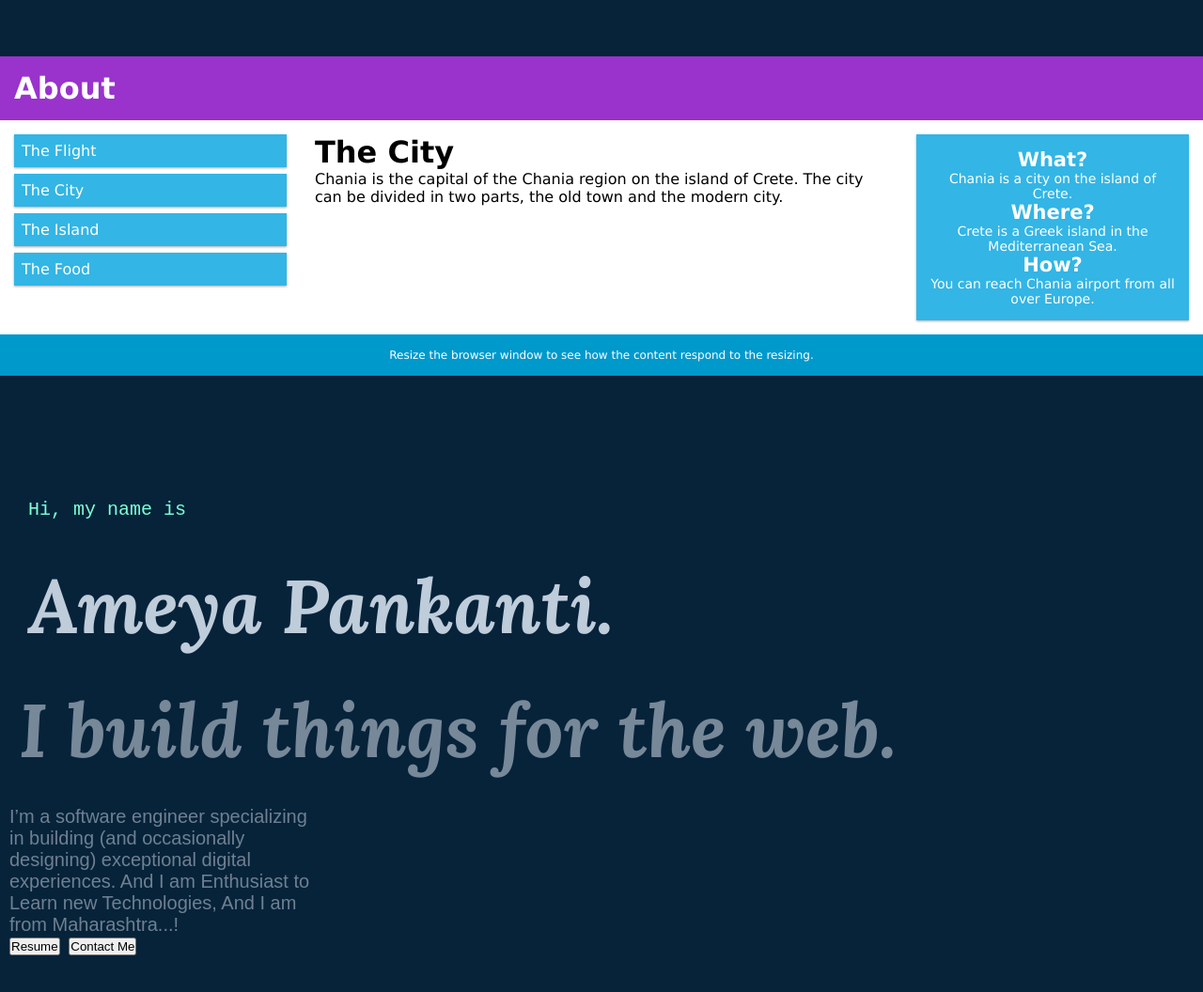
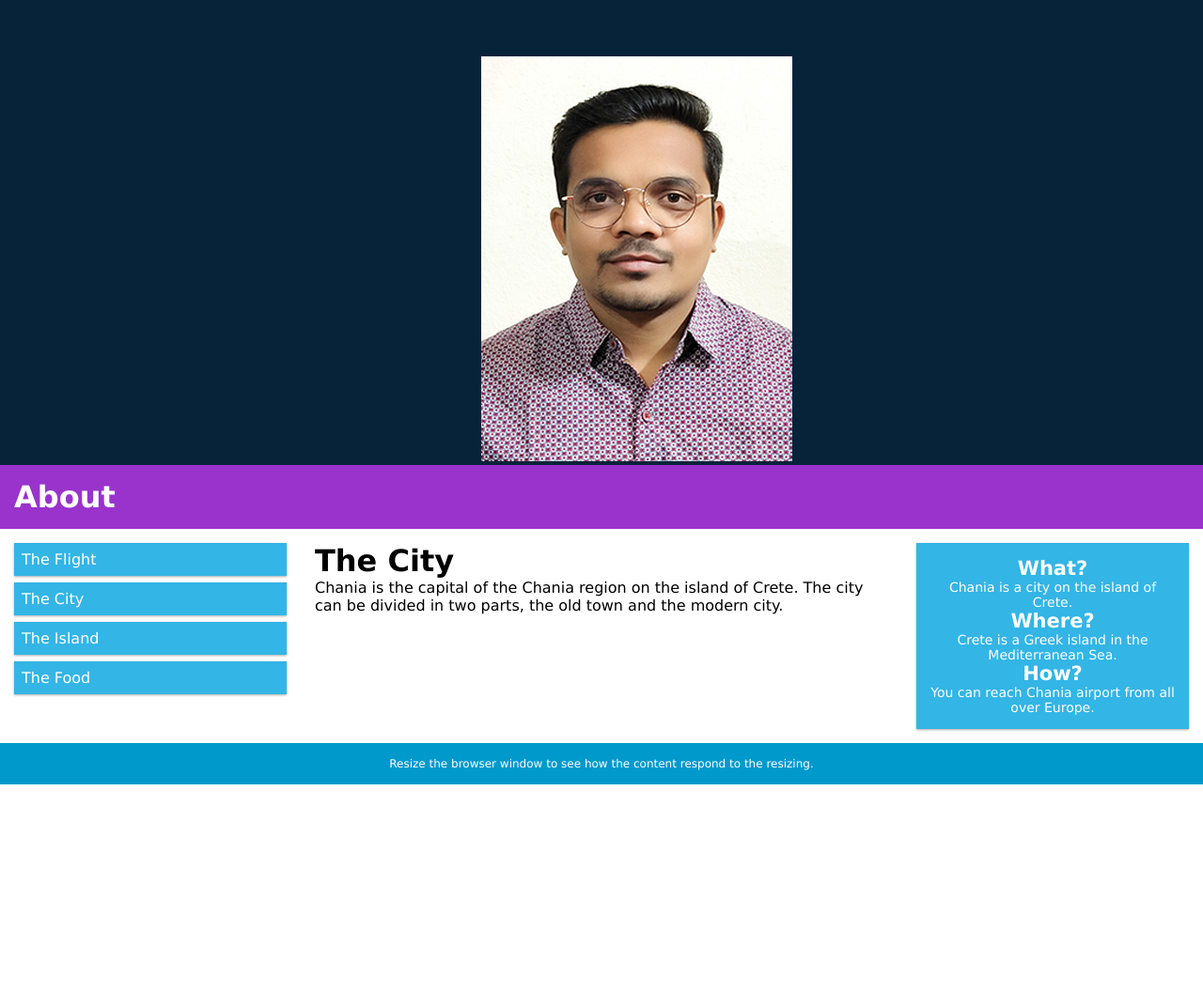
Before and after one commit to acciojob/portfolio-page-AmeyPank, a website: page home.html in a window 1280 px wide. Shown: the part 940-1996 px from the top of the page at 94% size. After the commit the page ends 1775 px from the top, so only its background shows below. Drawn offline with Linux system fonts and the light colour scheme; a web font is replaced by a local one.

Commit message:
Image Added

```diff
--- a/home.html
+++ b/home.html
@@ -39,7 +39,7 @@
 			<div class="infocontainer">
 				<div class="devInfo">
 					<div class="hello">Hi, my name is</div>
-					<div class="name">Ameya Pankanti.</div>
+					<div class="name"><h3>Ameya Pankanti.</h3> </div>
 					<div class="about">I build things for the web.</div>
 					<div class="moreabout"> I’m a software engineer specializing in building (and occasionally designing) exceptional
 						digital experiences. And I am Enthusiast to Learn new Technologies, And
@@ -63,6 +63,9 @@
 </body>
 <!-- Next Slide -->
 <body>
+	<div class="colour">
+	<img class="image" src="/img/Ameya.png" alt="">
+</div>
 	<div class="header">
 		<h1>About</h1>
 	</div>
@@ -100,35 +103,4 @@
 
 </body>
 <!-- After Next -->
-<body>
-	<script type="text/javascript" src="./script.js">
-	</script>
-	<div class="container1">
-		<div class="main1">
-			<div class="infocontainer1">
-				<div class="devInfo1">
-					<div class="hello1">Hi, my name is</div>
-					<div class="name1">Ameya Pankanti.</div>
-					<div class="about1">I build things for the web.</div>
-					<div class="moreabout1"> I’m a software engineer specializing in building (and occasionally designing) exceptional
-						digital experiences. And I am Enthusiast to Learn new Technologies, And
-						I am from Maharashtra...!
-					</div>
-					<div class="buttons1">
-
-						<a href="/CV-Amey Sudhir Pankanti.pdf"><button>Resume</button></a>
-						<a href="https://www.linkedin.com/in/amey-pankanti-260898189/"><button>Contact Me</button></a>
-
-					</div>
-				</div>
-
-
-				<!-- <div class="devPic">
-					<img src="dev.png"> -->
-				</div>
-			</div>
-		</div>
-	</div>
-</body>
-
 </html>
--- a/styles.css
+++ b/styles.css
@@ -289,3 +289,11 @@ padding: 3px;
     width: 600px;
     color:slategray
  }
+ .image{
+margin-left: 40%;
+border: 5px;
+
+ }
+ .colour{
+  background-color: rgb(6, 35, 58);
+ }
```
